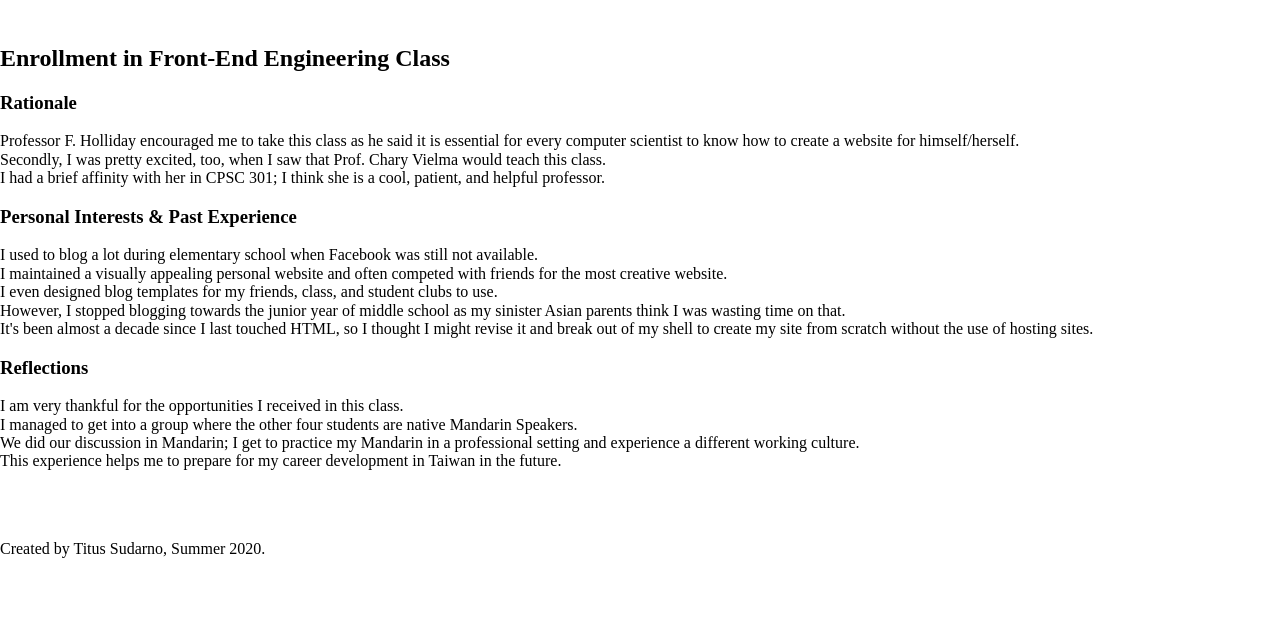
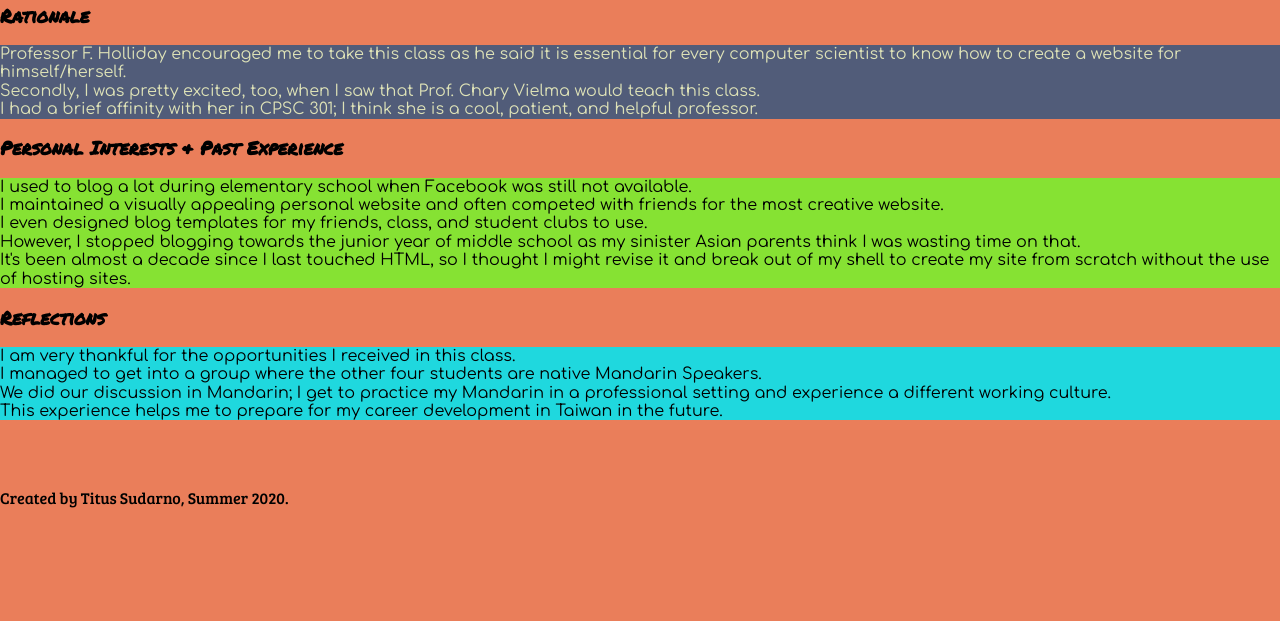
Before and after one commit to titus-panjaya-sud/Titus-Self-Introduction-in-HTML, a plain HTML site: page enrollment.html in a window 1280 px wide. Shown: the part 179-800 px from the top of the page. Drawn offline with nearby package versions, Linux system fonts and the light colour scheme; the site is published under a folder, as on GitHub Pages, so addresses that start at the root find nothing; a web font is replaced by a local one.

Commit message:
updating the CSS

```diff
--- a/enrollment.html
+++ b/enrollment.html
@@ -4,7 +4,7 @@
     <meta charset="utf-8">
     <title>Enrollment</title>
     <link rel="stylesheet" href="https://cdnjs.cloudflare.com/ajax/libs/normalize/8.0.1/normalize.min.css">
-    <link rel="stylesheet" type="text/css" href="/css/main.css">
+    <link rel="stylesheet" type="text/css" href="css/main.css">
   </head>
 
   <nav>
```
Also changed, not shown: index.html (+1 -1 lines), photoalbum.html (+1 -1 lines).
